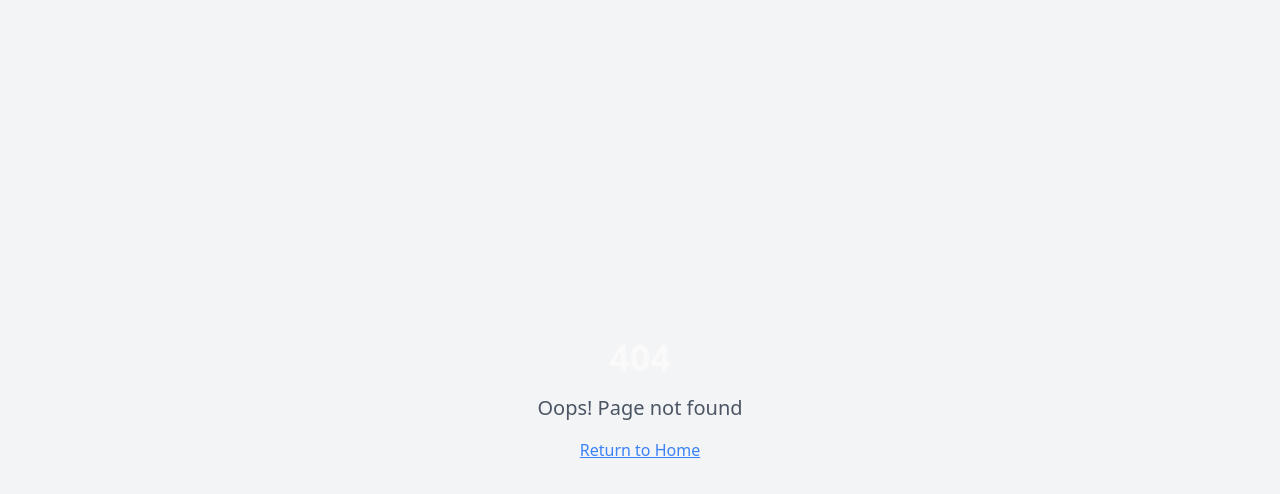
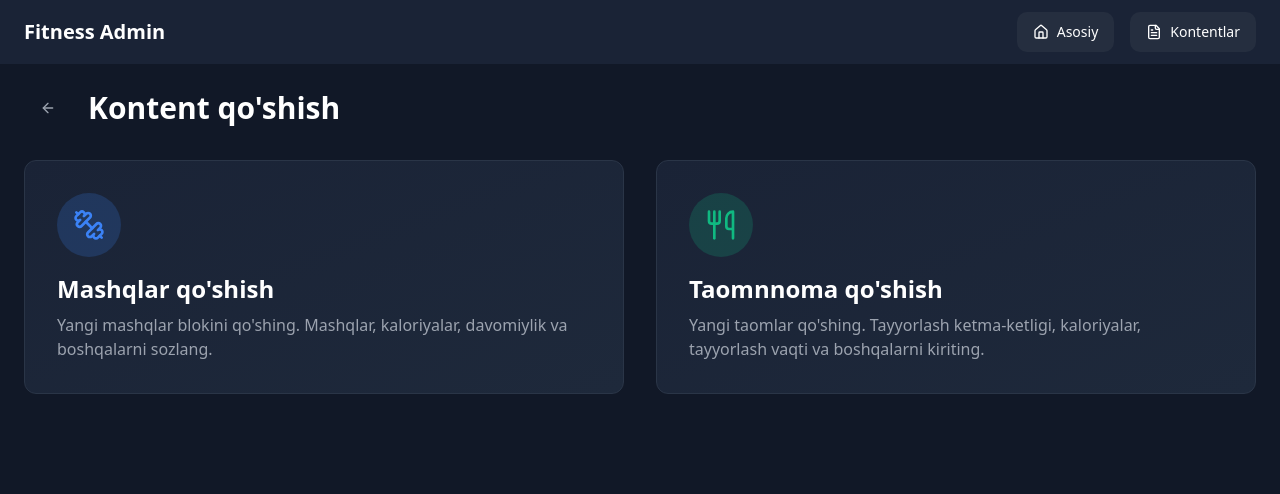
Before and after one commit to Hazratov/fitness, a React (Vite) app: page /content-selection in a window 1280 px wide. Before the commit this address had no page. Shown: the top 494 px of the page. Built offline with nearby package versions, Linux system fonts and the light colour scheme.

Commit message:
Implement content and add navigation
Implement navigation for content and add functionalities.

```diff
--- a/src/App.tsx
+++ b/src/App.tsx
@@ -10,6 +10,7 @@ import NotFound from "./pages/NotFound";
 import ContentList from "./pages/ContentList";
 import AddEditContent from "./pages/AddEditContent";
 import { ContentProvider } from "./contexts/ContentContext";
+import ContentTypeSelection from "./pages/ContentTypeSelection";
 
 const queryClient = new QueryClient();
 
@@ -25,6 +26,7 @@ const App = () => (
             <Route path="/login" element={<Login />} />
             <Route path="/dashboard" element={<Dashboard />} />
             <Route path="/content" element={<ContentList />} />
+            <Route path="/content-selection" element={<ContentTypeSelection />} />
             <Route path="/add-content" element={<AddEditContent />} />
             <Route path="/edit-exercise/:id" element={<AddEditContent />} />
             <Route path="/edit-meal/:id" element={<AddEditContent />} />
--- a/src/pages/ContentList.tsx
+++ b/src/pages/ContentList.tsx
@@ -3,6 +3,7 @@ import React, { useState, useEffect } from "react";
 import { useNavigate } from "react-router-dom";
 import { Edit, Trash2, Home, FileText, Plus } from "lucide-react";
 import { useContent, ExerciseBlock, Meal } from "@/contexts/ContentContext";
+import { Button } from "@/components/ui/button";
 
 type ContentType = "exercise" | "meal" | "all";
 
@@ -53,7 +54,7 @@ const ContentList: React.FC = () => {
   };
 
   const handleAddContent = () => {
-    navigate("/add-content");
+    navigate("/content-selection");
   };
 
   return (
@@ -62,27 +63,30 @@ const ContentList: React.FC = () => {
       <div className="bg-[#1a2336] py-3 px-6 flex items-center justify-between sticky top-0 z-10">
         <div className="text-xl font-bold">Fitness Admin</div>
         <div className="flex items-center gap-4">
-          <button
-            className="flex items-center gap-2 bg-[#252e3f] hover:bg-[#2c374d] px-4 py-2 rounded-full"
+          <Button
+            variant="outline"
+            className="flex items-center gap-2 bg-[#252e3f] hover:bg-[#2c374d] text-white border-0"
             onClick={() => navigate("/dashboard")}
           >
             <Home size={18} />
             <span>Asosiy</span>
-          </button>
-          <button
-            className="flex items-center gap-2 bg-[#2563eb] hover:bg-[#1d54cf] px-4 py-2 rounded-full"
+          </Button>
+          <Button
+            variant="outline"
+            className="flex items-center gap-2 bg-[#2563eb] hover:bg-[#1d54cf] text-white border-0"
             onClick={() => navigate("/content")}
           >
             <FileText size={18} />
             <span>Kontentlar</span>
-          </button>
-          <button
-            className="flex items-center gap-2 bg-[#252e3f] hover:bg-[#2c374d] px-4 py-2 rounded-full"
+          </Button>
+          <Button
+            variant="outline"
+            className="flex items-center gap-2 bg-[#252e3f] hover:bg-[#2c374d] text-white border-0"
             onClick={handleAddContent}
           >
             <Plus size={18} />
             <span>Qo'shish</span>
-          </button>
+          </Button>
         </div>
       </div>
 
--- /dev/null
+++ b/src/pages/ContentTypeSelection.tsx
@@ -0,0 +1,81 @@
+
+import React from "react";
+import { useNavigate } from "react-router-dom";
+import { Dumbbell, Utensils, ArrowLeft, Home, FileText } from "lucide-react";
+import { Button } from "@/components/ui/button";
+
+const ContentTypeSelection: React.FC = () => {
+  const navigate = useNavigate();
+
+  return (
+    <div className="min-h-screen bg-[#111827] text-white">
+      {/* Top Navigation */}
+      <div className="bg-[#1a2336] py-3 px-6 flex items-center justify-between sticky top-0 z-10">
+        <div className="text-xl font-bold">Fitness Admin</div>
+        <div className="flex items-center gap-4">
+          <Button
+            variant="outline"
+            className="flex items-center gap-2 bg-[#252e3f] hover:bg-[#2c374d] text-white border-0"
+            onClick={() => navigate("/dashboard")}
+          >
+            <Home size={18} />
+            <span>Asosiy</span>
+          </Button>
+          <Button
+            variant="outline"
+            className="flex items-center gap-2 bg-[#252e3f] hover:bg-[#2c374d] text-white border-0"
+            onClick={() => navigate("/content")}
+          >
+            <FileText size={18} />
+            <span>Kontentlar</span>
+          </Button>
+        </div>
+      </div>
+
+      <div className="container mx-auto p-6">
+        <div className="flex items-center mb-8">
+          <Button
+            variant="ghost"
+            className="mr-4 text-gray-400 hover:text-white"
+            onClick={() => navigate(-1)}
+          >
+            <ArrowLeft size={20} />
+          </Button>
+          <h1 className="text-3xl font-bold">Kontent qo'shish</h1>
+        </div>
+
+        <div className="grid grid-cols-1 md:grid-cols-2 gap-8">
+          {/* Exercise Option */}
+          <div
+            className="bg-gradient-to-br from-[#1a2336] to-[#1e293b] p-8 rounded-xl border border-[#2a3547] hover:shadow-lg hover:border-[#3b82f6]/30 transition-all cursor-pointer"
+            onClick={() => navigate("/add-content?type=mashqlar")}
+          >
+            <div className="flex items-center justify-center w-16 h-16 rounded-full bg-[#3b82f6]/20 text-[#3b82f6] mb-4">
+              <Dumbbell size={32} />
+            </div>
+            <h2 className="text-2xl font-bold mb-2">Mashqlar qo'shish</h2>
+            <p className="text-gray-400">
+              Yangi mashqlar blokini qo'shing. Mashqlar, kaloriyalar, davomiylik va boshqalarni sozlang.
+            </p>
+          </div>
+
+          {/* Meal Option */}
+          <div
+            className="bg-gradient-to-br from-[#1a2336] to-[#1e293b] p-8 rounded-xl border border-[#2a3547] hover:shadow-lg hover:border-[#10b981]/30 transition-all cursor-pointer"
+            onClick={() => navigate("/add-content?type=taomnnoma")}
+          >
+            <div className="flex items-center justify-center w-16 h-16 rounded-full bg-[#10b981]/20 text-[#10b981] mb-4">
+              <Utensils size={32} />
+            </div>
+            <h2 className="text-2xl font-bold mb-2">Taomnnoma qo'shish</h2>
+            <p className="text-gray-400">
+              Yangi taomlar qo'shing. Tayyorlash ketma-ketligi, kaloriyalar, tayyorlash vaqti va boshqalarni kiriting.
+            </p>
+          </div>
+        </div>
+      </div>
+    </div>
+  );
+};
+
+export default ContentTypeSelection;
```
